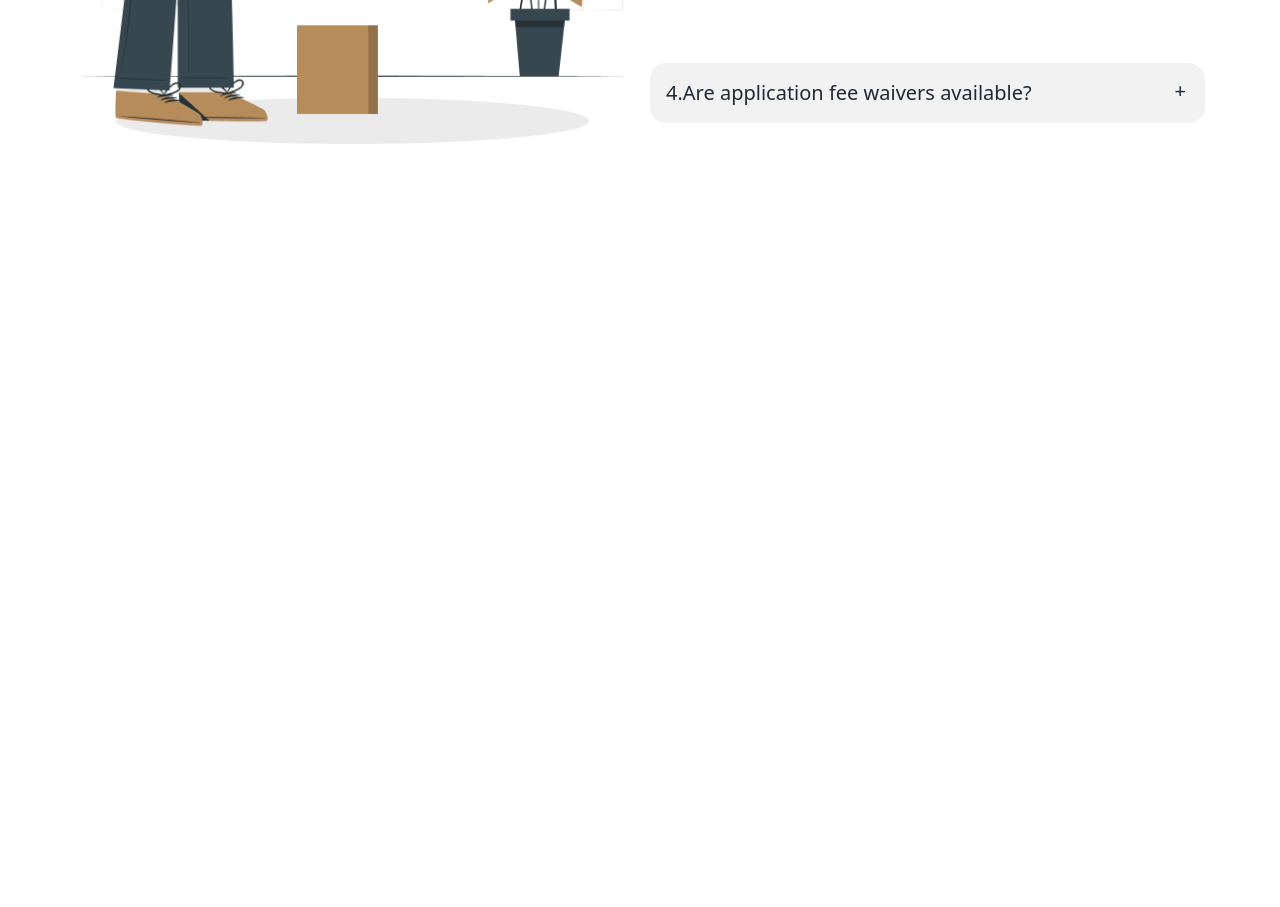
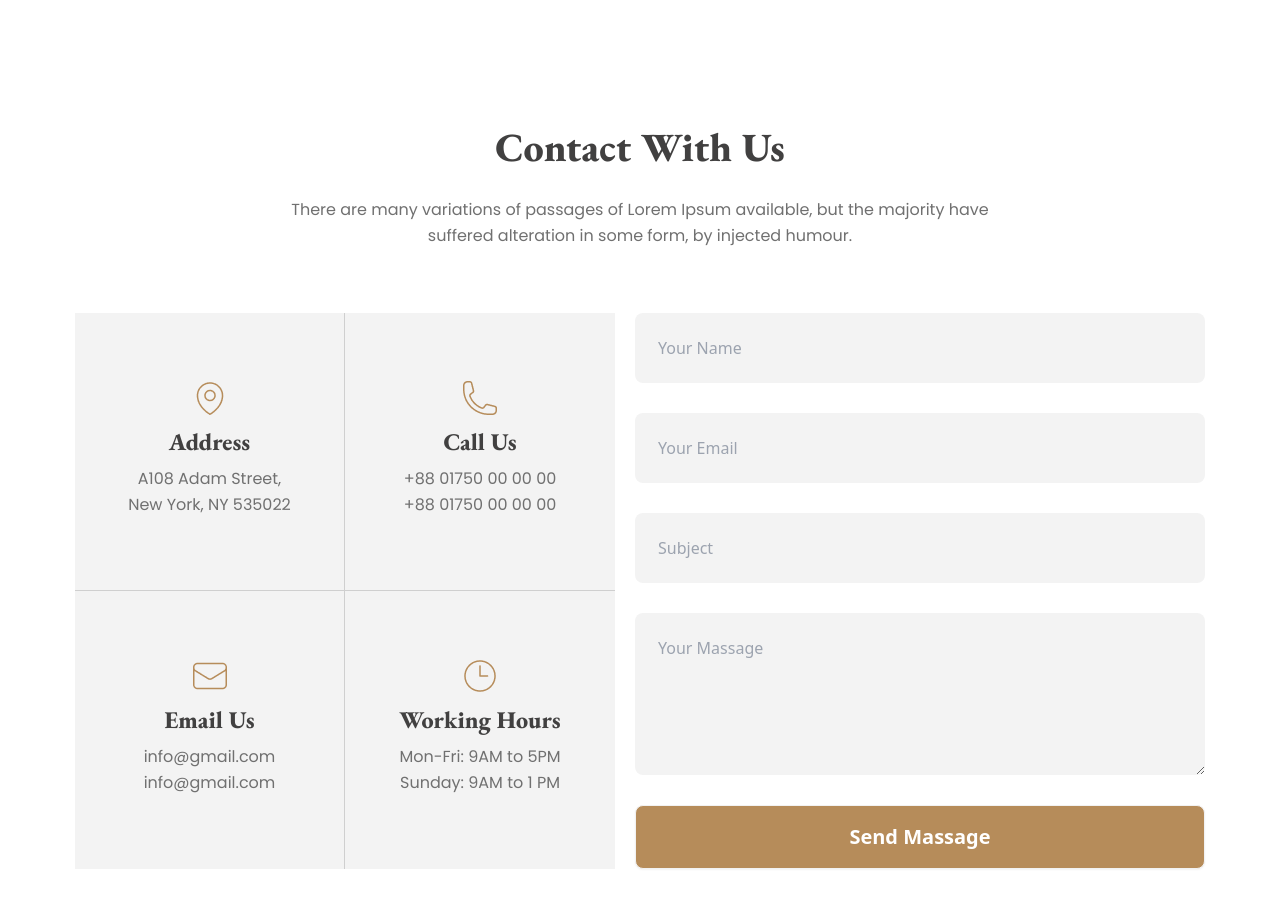
Before and after one commit to najim2004/legal-solution-website, a plain HTML site: page index.html in a window 1280 px wide. Shown: the part 3740-4647 px from the top of the page. Before the commit the page ends 4053 px from the top, so only its background shows below. Drawn offline with nearby package versions, Linux system fonts and the light colour scheme.

Commit message:
Added Contact With Us section

```diff
--- a/index.html
+++ b/index.html
@@ -237,10 +237,10 @@
                 Ipsum available, but the majority have suffered alteration in some form, by injected humour.</p>
 
             <div class="">
-                <div class="carousel w-full  rounded-lg ">
+                <div class="carousel h-[500px] w-full rounded-lg ">
                     <!-- slide 1 -->
                     <div id="slide1"
-                        class="carousel-item relative lg:h-[500px] w-full py-24 bg-center bg-cover  bg-[url('./images/slider-1.jpg')]">
+                        class="carousel-item relative  w-full py-24 bg-center bg-cover  bg-[url('./images/slider-1.jpg')]">
                         <div class="px-2 w-full flex flex-col justify-center">
                             <img src="./images/Ellipse 1.svg" alt="" class="mx-auto mb-6">
 
@@ -262,7 +262,7 @@
                     </div>
                     <!-- slide 2 -->
                     <div id="slide2"
-                        class="carousel-item relative lg:h-[500px] w-full py-24 bg-center bg-cover  bg-[url('./images/slider-2.jpg')]">
+                        class="carousel-item relative w-full py-24 bg-center bg-cover  bg-[url('./images/slider-2.jpg')]">
                         <div class="px-2 w-full flex flex-col justify-center">
                             <img src="./images/Ellipse 1.svg" alt="" class="mx-auto mb-6">
 
@@ -284,7 +284,7 @@
                     </div>
                     <!-- slide 3 -->
                     <div id="slide3"
-                        class="carousel-item relative lg:h-[500px] w-full py-24 bg-center bg-cover  bg-[url('./images/slider-3.jpg')]">
+                        class="carousel-item relative  w-full py-24 bg-center bg-cover  bg-[url('./images/slider-3.jpg')]">
                         <div class="px-2 w-full flex flex-col justify-center">
                             <img src="./images/Ellipse 1.svg" alt="" class="mx-auto mb-6">
 
@@ -317,7 +317,7 @@
             <p class="primary-description mb-7 lg:mb-16 max-w-[714px] mx-auto">There are many variations of passages of
                 Lorem Ipsum available, but the majority have suffered alteration in some form, by injected humour.</p>
 
-            <div class="flex gap-5 flex-col lg:flex-row flex-row-reverse">
+            <div class="flex gap-5 flex-col lg:flex-row-reverse">
                 <div class="flex-1 ">
                     <img class="w-[570px]" src="./images/faq.png" alt="">
                 </div>
@@ -367,6 +367,59 @@
             </div>
         </section>
         <!-- Frequently Asked Any Questions section end -->
+
+        <!-- Contact With Us section start -->
+        <section class="">
+            <h3 class="primary-heading text-[40px] mb-6 text-center">Contact With Us</h3>
+            <p class="primary-description max-w-[714px] mx-auto">There are many variations of passages of Lorem Ipsum
+                available, but the majority have suffered alteration in some form, by injected humour.</p>
+            <div class="flex flex-col lg:flex-row gap-5 mt-8  lg:mt-16">
+                <div
+                    class="flex-1 grid grid-cols-1 gap-3 lg:gap-0 lg:grid-cols-2 *:bg-[#F3F3F3]  *:py-[65px]">
+                    <div class="space-y-2 border-r-[1px] border-b-[1px] border-[#CFCFCF]">
+                        <img src="./images/location.png" alt="" class="mx-auto">
+                        <h3 class="primary-heading text-2xl">Address</h3>
+                        <p class="primary-description text-center">A108 Adam Street,<br>
+                            New York, NY 535022</p>
+                    </div>
+                    <div class="space-y-2 border-[1px] border-b-[1px] border-[#CFCFCF] lg:border-x-0 lg:border-t-0">
+                        <img src="./images/call.png" alt="" class="mx-auto">
+                        <h3 class="primary-heading text-2xl">Call Us</h3>
+                        <p class="primary-description text-center">+88 01750 00 00 00 <br>
+                            +88 01750 00 00 00</p>
+                    </div>
+                    <div class="space-y-2 border-[1px] border-r-[1px] border-[#CFCFCF] lg:border-y-0 lg:border-l-0">
+                        <img src="./images/email.png" alt="" class="mx-auto">
+                        <h3 class="primary-heading text-2xl">Email Us</h3>
+                        <p class="primary-description text-center">info@gmail.com <br>
+                            info@gmail.com</p>
+                    </div>
+                    <div class="space-y-2 border-[1px] border-[#CFCFCF] lg:border-none">
+                        <img src="./images/time.png" alt="" class="mx-auto">
+                        <h3 class="primary-heading text-2xl">Working Hours</h3>
+                        <p class="primary-description text-center">Mon-Fri: 9AM to 5PM <br>
+                            Sunday: 9AM to 1 PM</p>
+                    </div>
+
+
+
+                </div>
+                <div class="lg:w-[570px]">
+                    <!-- form -->
+                    <div class="grid grid-cols-1 gap-[30px]">
+                        <input class="w-full bg-[#F3F3F3] p-[23px] rounded-lg" type="text" placeholder="Your Name">
+                        <input class="w-full bg-[#F3F3F3] p-[23px] rounded-lg" type="email" placeholder="Your Email">
+                        <input class="w-full bg-[#F3F3F3] p-[23px] rounded-lg" type="text" placeholder="Subject">
+                        <textarea class="w-full bg-[#F3F3F3] p-[23px] max-h-[162px] rounded-lg" name="" id="" cols="30"
+                            rows="10" placeholder="Your Massage"></textarea>
+                        <button class="w-full btn rounded-lg font-semibold text-xl  items-center h-16 text-white bg-primary-color">Send Massage</button>
+                    </div>
+                </div>
+            </div>
+
+
+        </section>
+        <!-- Contact With Us section end -->
     </main>
     <footer class="container mx-auto">
 
```
Also changed, not shown: images/Frame.svg (added).
